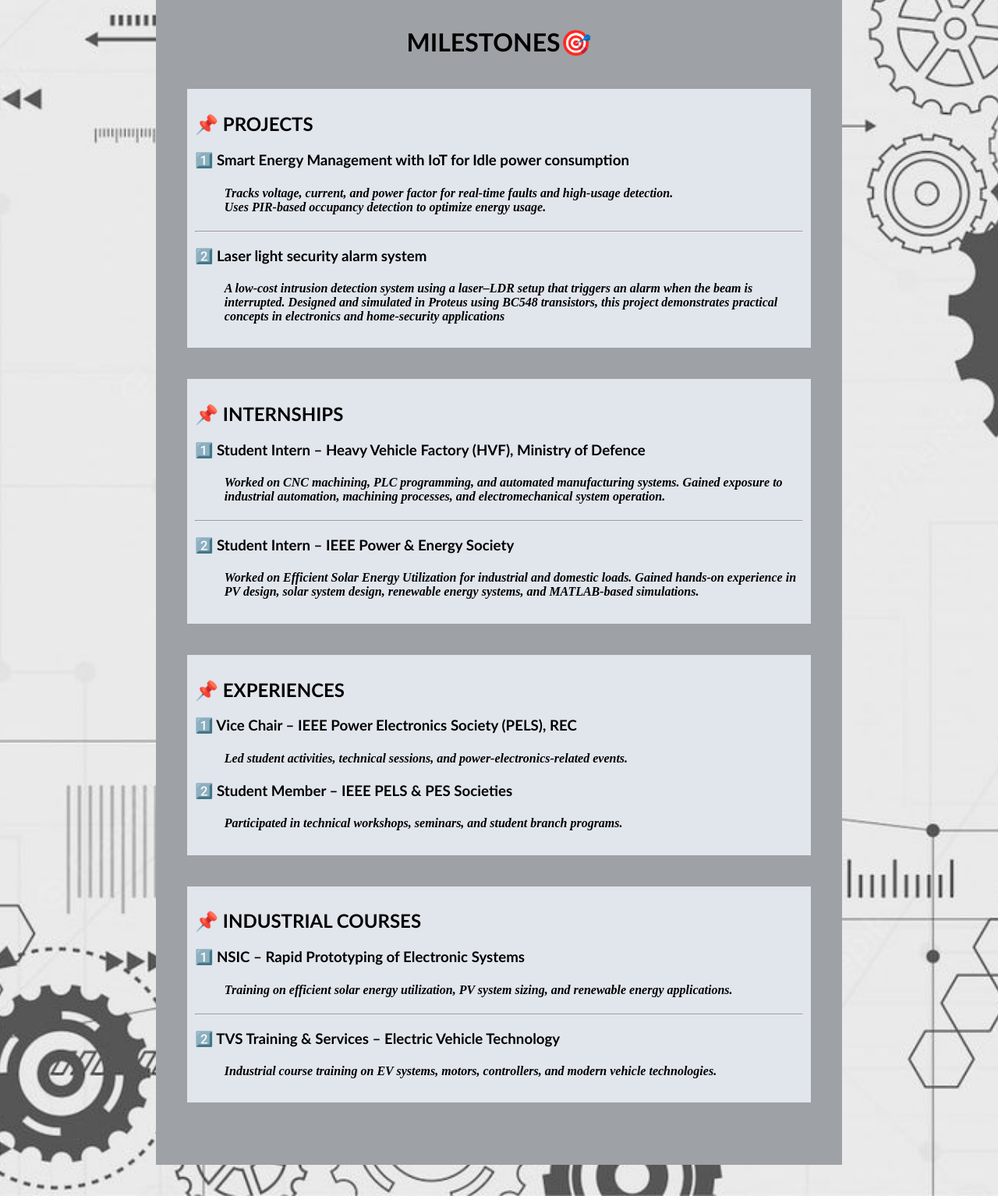
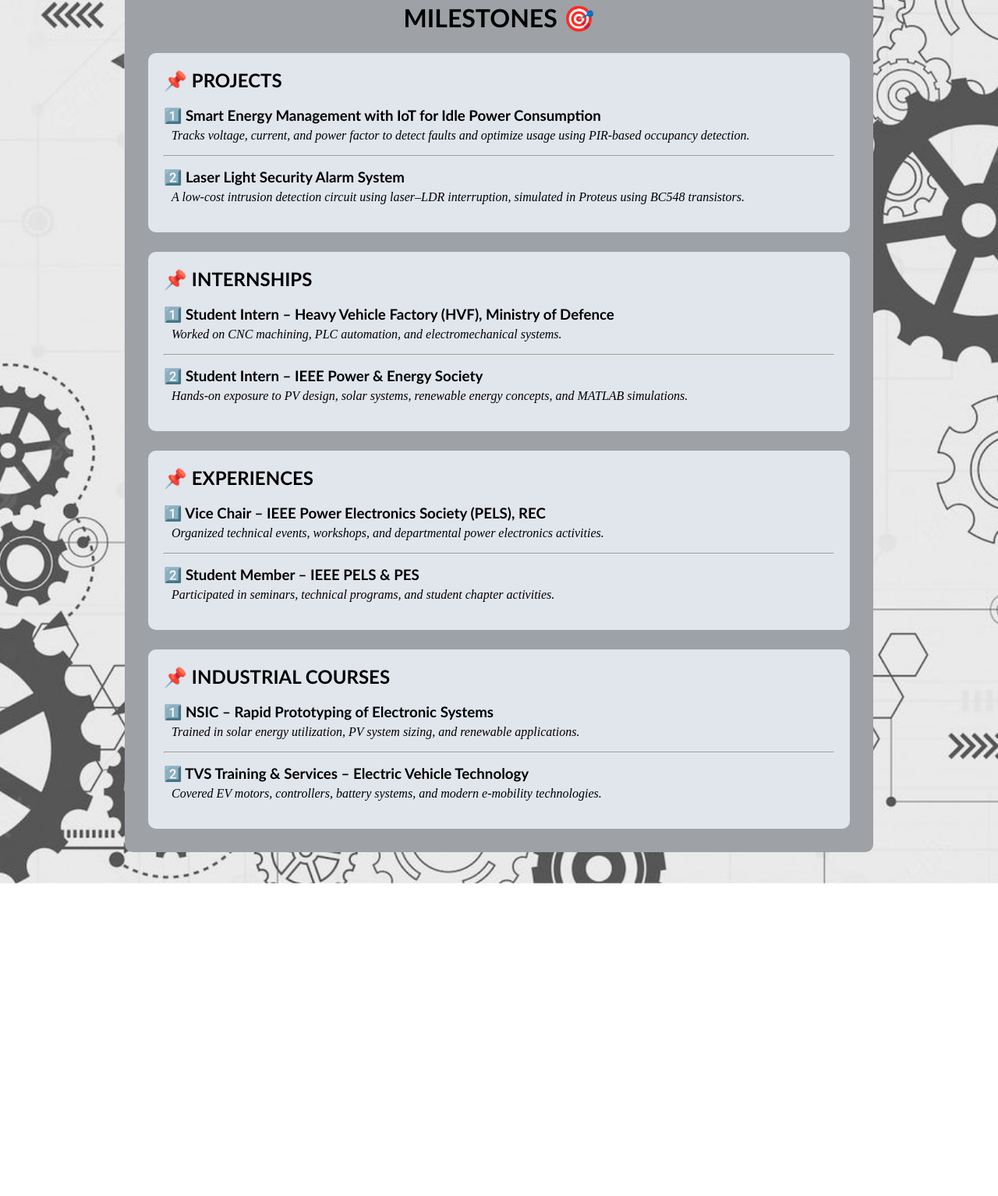
Before and after one commit to suhasinir2005/Portfolio-using-HTML-CSS-Java, a plain HTML site: page pr.htm in a window 1280 px wide. Shown: the part 67-1601 px from the top of the page at 78% size. After the commit the page ends 1200 px from the top, so only its background shows below. Drawn offline with Linux system fonts and the light colour scheme.

Commit message:
Update pr.htm

```diff
--- a/pr.htm
+++ b/pr.htm
@@ -3,7 +3,8 @@
 <head>
     <meta charset="UTF-8">
     <meta name="viewport" content="width=device-width, initial-scale=1.0">
-    <title>milestone</title>
+    <title>Milestones</title>
+
     <style>
         body {
             background-image: url("img7.jpg");
@@ -11,98 +12,122 @@
             background-repeat: no-repeat;
             background-position: center;
             margin: 0;
-            font-family:'Gill Sans', 'Gill Sans MT', Calibri, 'Trebuchet MS', sans-serif;
+            font-family: 'Gill Sans', 'Gill Sans MT', Calibri, 'Trebuchet MS', sans-serif;
         }
+
         .about-container {
-            max-width: 800px;       /* controls width → gives left/right space */
-            margin: 40px auto;      /* centers the block */
-            background:rgb(158, 161, 165);
-            padding: 40px;
-            border-radius:0px;
-            border-style: none;
-            color:black;
+            max-width: 900px;
+            width: 90%;
+            margin: 40px auto;
+            background: rgb(158, 161, 165);
+            padding: 30px;
+            border-radius: 10px;
         }
-        .projects {
-            max-width: 800px;       /* controls width → gives left/right space */
-            margin: 40px auto;      /* centers the block */
-            background:rgb(225, 229, 236);
-            padding: 10px;
-            border-radius:0px;
-            border-style: none;
-            color:black;
+
+        /* COMMON SECTION BOXES */
+        .section-box {
+            background: rgb(225, 229, 236);
+            padding: 20px;
+            border-radius: 10px;
+            margin-top: 25px;
         }
-        .des{
-            padding-left: 10mm;
-            font-size:medium;
+
+        h1, h2, h3 {
+            margin: 0;
+        }
+
+        .des {
+            padding-left: 10px;
+            font-size: medium;
             font-family: 'Times New Roman', Times, serif;
             font-style: italic;
+            margin-top: 5px;
         }
-        .internships {
-            max-width: 800px;       /* controls width → gives left/right space */
-            margin: 40px auto;      /* centers the block */
-            background:rgb(225, 229, 236);
-            padding: 10px;
-            border-radius:0px;
-            border-style: none;
-            color:black;}
 
-         .experiences {
-            max-width: 800px;       /* controls width → gives left/right space */
-            margin: 40px auto;      /* centers the block */
-            background:rgb(225, 229, 236);
-            padding: 10px;
-            border-radius:0px;
-            border-style: none;
-            color:black;}
-        .Industry {
-            max-width: 800px;       /* controls width → gives left/right space */
-            margin: 40px auto;      /* centers the block */
-            background:rgb(225, 229, 236);
-            padding: 10px;
-            border-radius:0px;
-            border-style: none;
-            color:black;}
+        hr {
+            margin: 15px 0;
+        }
 
+        /* ---------- RESPONSIVE (MOBILE) ---------- */
+        @media(max-width: 600px) {
+
+            .about-container {
+                padding: 15px;
+            }
+
+            h1 {
+                font-size: 26px;
+            }
+
+            h2 {
+                font-size: 22px;
+            }
+
+            h3 {
+                font-size: 18px;
+            }
+
+            .des {
+                font-size: 15px;
+            }
+        }
     </style>
 </head>
+
 <body>
+
     <div class="about-container">
-    <center><h1>MILESTONES🎯</center></h1>
+        <center><h1>MILESTONES 🎯</h1></center>
 
-    <div class="projects">
-    <h2> 📌 PROJECTS </h2>
-    <h3> 1️⃣ Smart Energy Management with IoT for Idle power consumption</h2>
-    <h4 class="des">Tracks voltage, current, and power factor for real-time faults and high-usage detection.<br> Uses PIR-based occupancy detection to optimize energy usage.</h4>
+        <!-- PROJECTS SECTION -->
+        <div class="section-box">
+            <h2>📌 PROJECTS</h2><br>
+
+            <h3>1️⃣ Smart Energy Management with IoT for Idle Power Consumption</h3>
+            <p class="des">Tracks voltage, current, and power factor to detect faults and optimize usage using PIR-based occupancy detection.</p>
             <hr>
-    <h3>2️⃣ Laser light security alarm system</h2>
-    <h4 class="des">A low-cost intrusion detection system using a laser–LDR setup that triggers an alarm when the beam is interrupted. Designed and simulated in Proteus using BC548 transistors, this project demonstrates practical concepts in electronics and home-security applications</h4>
+
+            <h3>2️⃣ Laser Light Security Alarm System</h3>
+            <p class="des">A low-cost intrusion detection circuit using laser–LDR interruption, simulated in Proteus using BC548 transistors.</p>
         </div>
 
-    <div class="internships">
-        <h2> 📌 INTERNSHIPS </h2>
-        <H3>1️⃣ Student Intern – Heavy Vehicle Factory (HVF), Ministry of Defence</H3>
-        <h4 class="des">Worked on CNC machining, PLC programming, and automated manufacturing systems. Gained exposure to industrial automation, machining processes, and electromechanical system operation.</h4>
+        <!-- INTERNSHIPS SECTION -->
+        <div class="section-box">
+            <h2>📌 INTERNSHIPS</h2><br>
+
+            <h3>1️⃣ Student Intern – Heavy Vehicle Factory (HVF), Ministry of Defence</h3>
+            <p class="des">Worked on CNC machining, PLC automation, and electromechanical systems.</p>
             <hr>
+
             <h3>2️⃣ Student Intern – IEEE Power & Energy Society</h3>
-        <h4 class="des">Worked on Efficient Solar Energy Utilization for industrial and domestic loads. Gained hands-on experience in PV design, solar system design, renewable energy systems, and MATLAB-based simulations.</h4>
-    </div>
-      <div class="experiences">
-        <h2>📌 EXPERIENCES </h2>
-        <h3> 1️⃣ Vice Chair – IEEE Power Electronics Society (PELS), REC</h3>
-        <h4 class="des">Led student activities, technical sessions, and power-electronics-related events.</h4>
-        <h3>2️⃣ Student Member – IEEE PELS & PES Societies</h3>
-        <h4 class="des">Participated in technical workshops, seminars, and student branch programs.</h4>
-      </div>
-    <div class="Industry">
-        <h2>📌 INDUSTRIAL COURSES </h2>
-        <H3>1️⃣ NSIC – Rapid Prototyping of Electronic Systems</H3>
-        <h4 class="des">Training on efficient solar energy utilization, PV system sizing, and renewable energy applications.</h4>
-        <hr>
-        <h3>2️⃣ TVS Training & Services – Electric Vehicle Technology</h3>
-        <h4 class="des">Industrial course training on EV systems, motors, controllers, and modern vehicle technologies.</h4>
+            <p class="des">Hands-on exposure to PV design, solar systems, renewable energy concepts, and MATLAB simulations.</p>
         </div>
 
+        <!-- EXPERIENCES SECTION -->
+        <div class="section-box">
+            <h2>📌 EXPERIENCES</h2><br>
+
+            <h3>1️⃣ Vice Chair – IEEE Power Electronics Society (PELS), REC</h3>
+            <p class="des">Organized technical events, workshops, and departmental power electronics activities.</p>
+            <hr>
+
+            <h3>2️⃣ Student Member – IEEE PELS & PES</h3>
+            <p class="des">Participated in seminars, technical programs, and student chapter activities.</p>
+        </div>
+
+        <!-- INDUSTRIAL COURSES SECTION -->
+        <div class="section-box">
+            <h2>📌 INDUSTRIAL COURSES</h2><br>
+
+            <h3>1️⃣ NSIC – Rapid Prototyping of Electronic Systems</h3>
+            <p class="des">Trained in solar energy utilization, PV system sizing, and renewable applications.</p>
+            <hr>
+
+            <h3>2️⃣ TVS Training & Services – Electric Vehicle Technology</h3>
+            <p class="des">Covered EV motors, controllers, battery systems, and modern e-mobility technologies.</p>
+        </div>
 
     </div>
+
 </body>
 </html>
```
Lines whose indentation alone changed are shown as unchanged.
